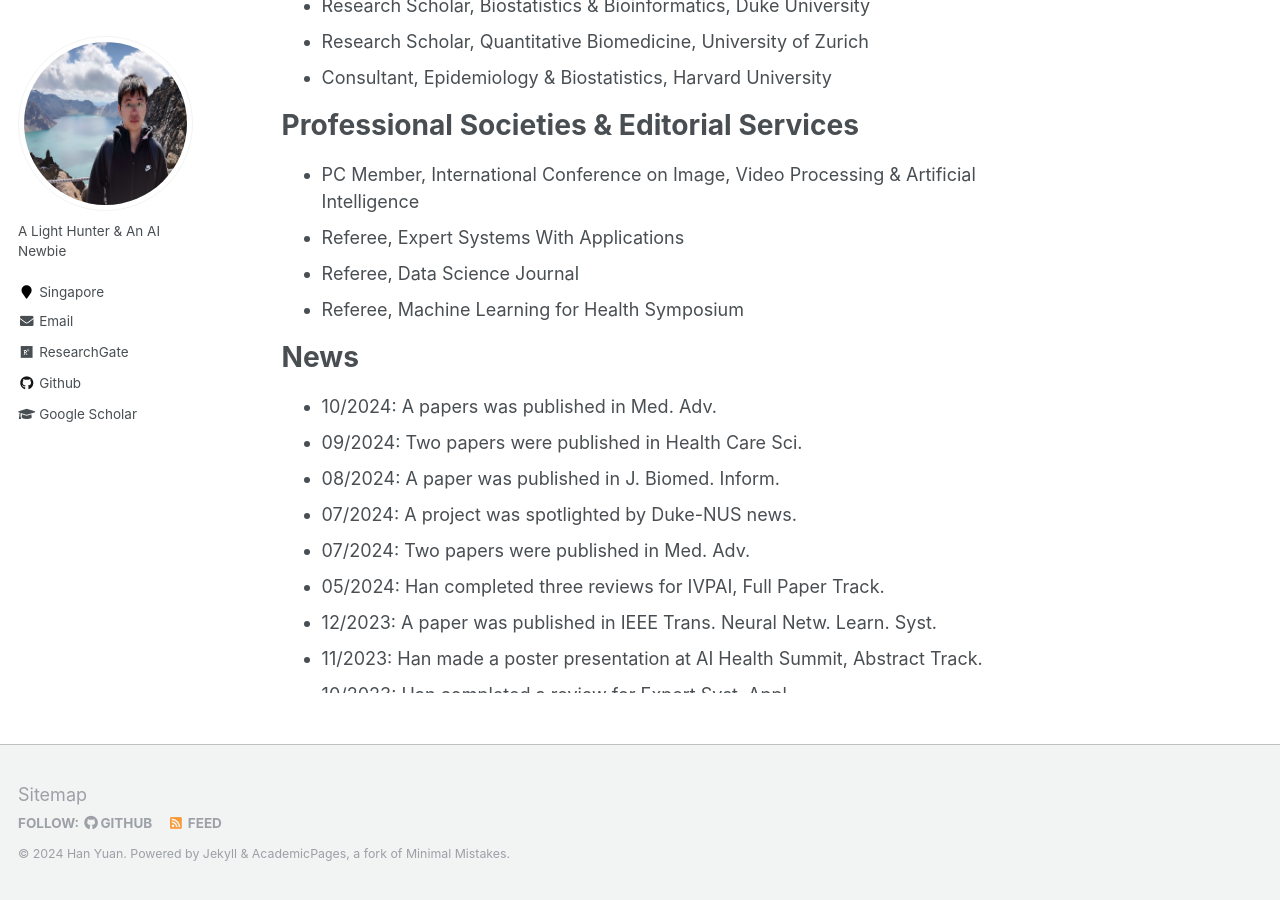
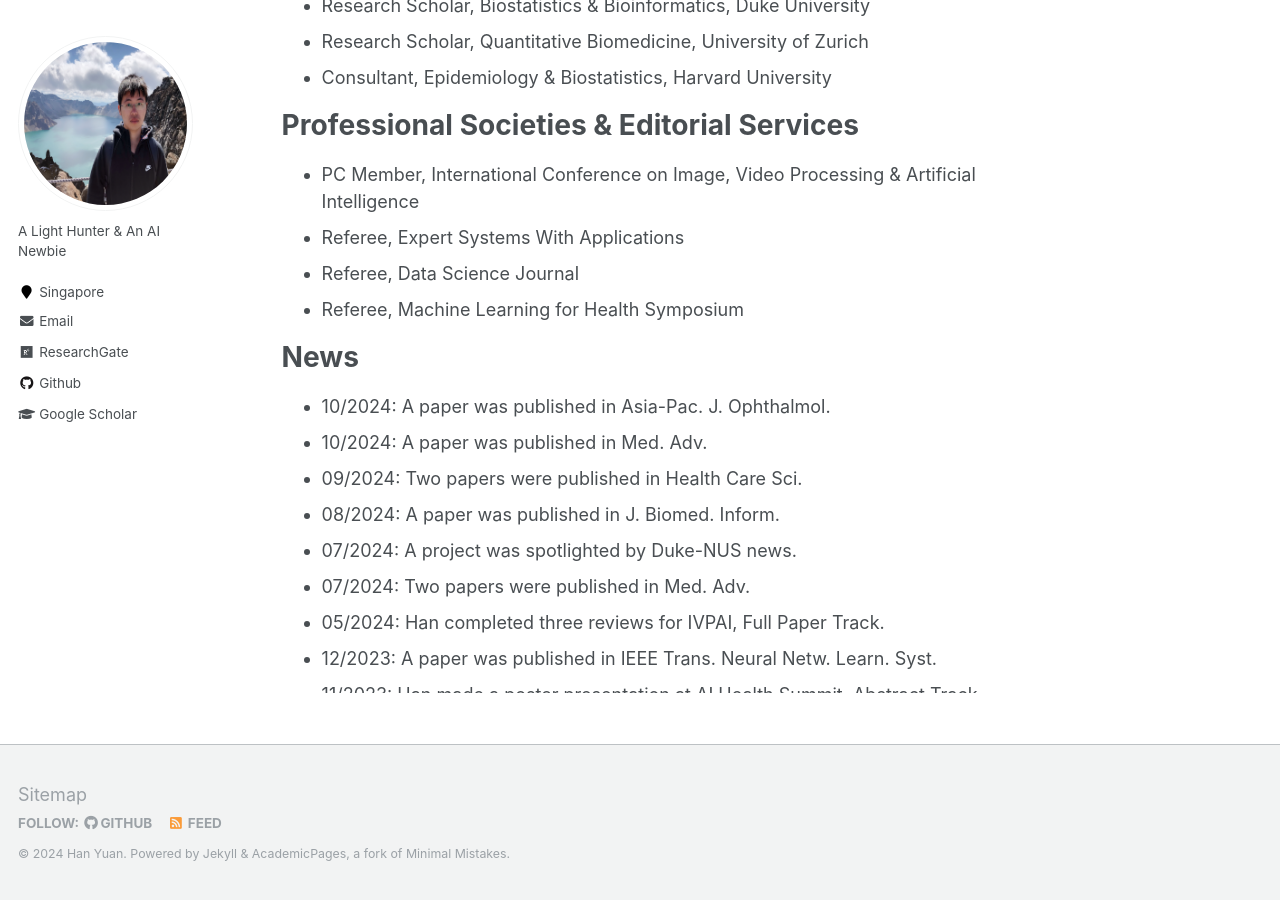
Before and after one commit to Han-Yuan-Med/Han-Yuan-Med.github.io, a Jekyll site: the page built from _pages/about.md, in a window 1280 px wide and 900 px high, scrolled down 830 px. Built offline with Jekyll 4.4.1, drawn with Linux system fonts in a browser that asks for light colours.

Commit message:
Update about.md

```diff
--- a/_pages/about.md
+++ b/_pages/about.md
@@ -29,7 +29,8 @@
 
 # News
 <ul style="width: auto; height: 300px; overflow: auto">
-  <li>10/2024: A papers was published in Med. Adv.</li>
+  <li>10/2024: A paper was published in Asia-Pac. J. Ophthalmol.</li>
+  <li>10/2024: A paper was published in Med. Adv.</li>
   <li>09/2024: Two papers were published in Health Care Sci.</li>
   <li>08/2024: A paper was published in J. Biomed. Inform.</li>
   <li>07/2024: A project was spotlighted by Duke-NUS news.</li>
```
